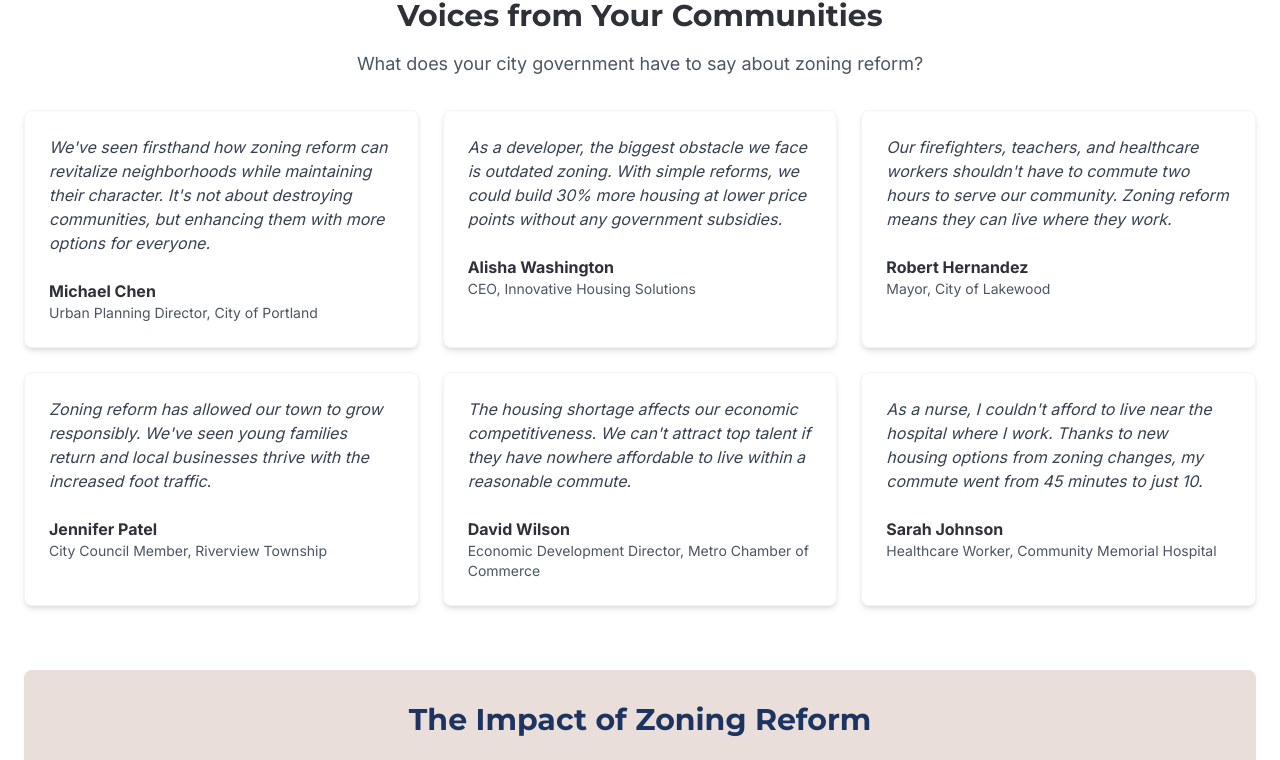
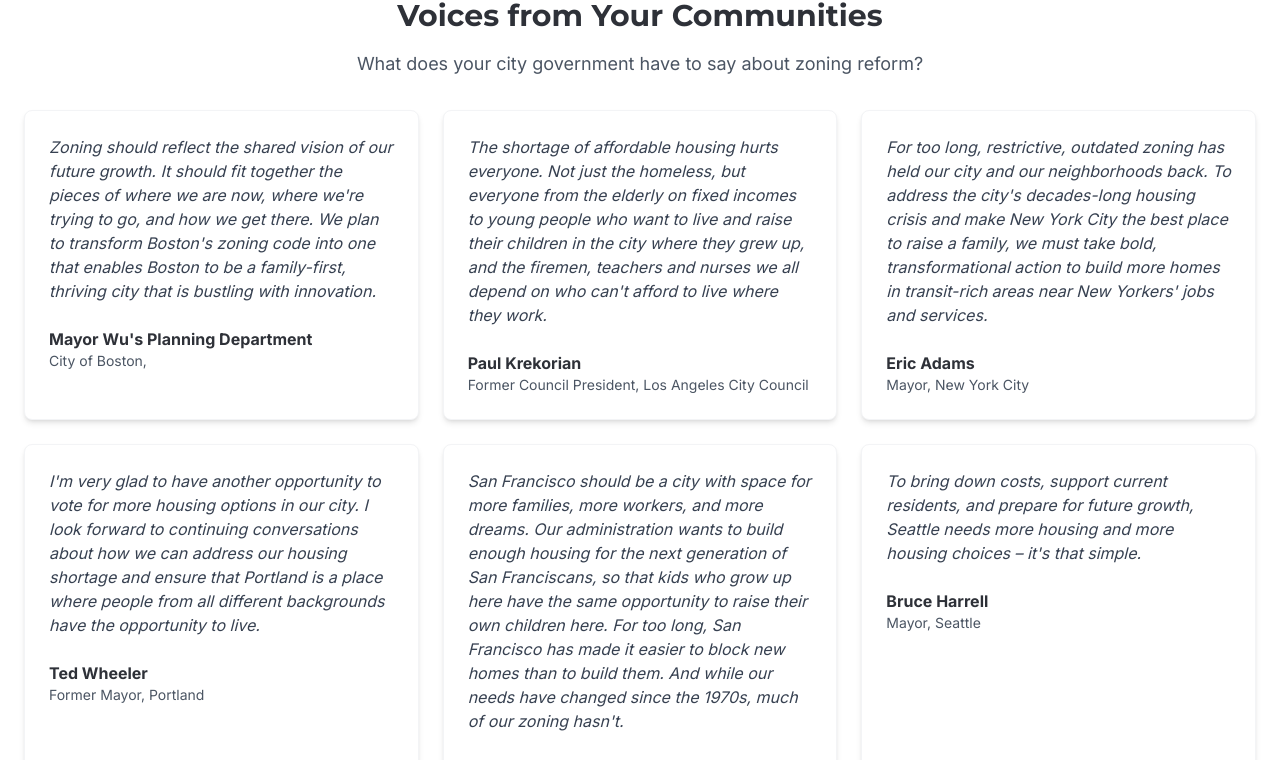
Before and after one commit to PBPL41/pbpl41.github.io, a React (Vite) app: page /why-it-matters in a window 1280 px wide. Shown: the part 1769-2529 px from the top of the page. Built offline with nearby package versions, Linux system fonts and the light colour scheme.

Commit message:
Update Why It Matters page testimonials
Replaced the existing testimonial cards with six new cards containing static, editable quotes.

```diff
--- a/src/components/ui/TestimonialCard.tsx
+++ b/src/components/ui/TestimonialCard.tsx
@@ -1,3 +1,4 @@
+
 import React from 'react';
 interface TestimonialCardProps {
   quote: string;
--- a/src/pages/WhyItMatters.tsx
+++ b/src/pages/WhyItMatters.tsx
@@ -1,3 +1,4 @@
+
 import React from 'react';
 import { Link } from 'react-router-dom';
 import { Button } from '@/components/ui/button';
@@ -120,20 +121,44 @@ const WhyItMatters = () => {
             </div>
 
             <div className="grid md:grid-cols-2 lg:grid-cols-3 gap-6 mb-6">
-              <TestimonialCard quote="We've seen firsthand how zoning reform can revitalize neighborhoods while maintaining their character. It's not about destroying communities, but enhancing them with more options for everyone." name="Michael Chen" title="Urban Planning Director" organization="City of Portland" />
+              <TestimonialCard
+                quote="Zoning should reflect the shared vision of our future growth. It should fit together the pieces of where we are now, where we're trying to go, and how we get there. We plan to transform Boston's zoning code into one that enables Boston to be a family-first, thriving city that is bustling with innovation."
+                name="Mayor Wu's Planning Department"
+                title="City of Boston"
+                organization="" />
 
-              <TestimonialCard quote="As a developer, the biggest obstacle we face is outdated zoning. With simple reforms, we could build 30% more housing at lower price points without any government subsidies." name="Alisha Washington" title="CEO" organization="Innovative Housing Solutions" />
+              <TestimonialCard
+                quote="The shortage of affordable housing hurts everyone. Not just the homeless, but everyone from the elderly on fixed incomes to young people who want to live and raise their children in the city where they grew up, and the firemen, teachers and nurses we all depend on who can't afford to live where they work."
+                name="Paul Krekorian"
+                title="Former Council President"
+                organization="Los Angeles City Council" />
 
-              <TestimonialCard quote="Our firefighters, teachers, and healthcare workers shouldn't have to commute two hours to serve our community. Zoning reform means they can live where they work." name="Robert Hernandez" title="Mayor" organization="City of Lakewood" />
+              <TestimonialCard
+                quote="For too long, restrictive, outdated zoning has held our city and our neighborhoods back. To address the city's decades-long housing crisis and make New York City the best place to raise a family, we must take bold, transformational action to build more homes in transit-rich areas near New Yorkers' jobs and services."
+                name="Eric Adams"
+                title="Mayor"
+                organization="New York City" />
             </div>
 
             {/* Added Second Row of Testimonials */}
             <div className="grid md:grid-cols-2 lg:grid-cols-3 gap-6">
-              <TestimonialCard quote="Zoning reform has allowed our town to grow responsibly. We've seen young families return and local businesses thrive with the increased foot traffic." name="Jennifer Patel" title="City Council Member" organization="Riverview Township" />
+              <TestimonialCard
+                quote="I'm very glad to have another opportunity to vote for more housing options in our city. I look forward to continuing conversations about how we can address our housing shortage and ensure that Portland is a place where people from all different backgrounds have the opportunity to live."
+                name="Ted Wheeler"
+                title="Former Mayor"
+                organization="Portland" />
 
-              <TestimonialCard quote="The housing shortage affects our economic competitiveness. We can't attract top talent if they have nowhere affordable to live within a reasonable commute." name="David Wilson" title="Economic Development Director" organization="Metro Chamber of Commerce" />
+              <TestimonialCard
+                quote="San Francisco should be a city with space for more families, more workers, and more dreams. Our administration wants to build enough housing for the next generation of San Franciscans, so that kids who grow up here have the same opportunity to raise their own children here. For too long, San Francisco has made it easier to block new homes than to build them. And while our needs have changed since the 1970s, much of our zoning hasn't."
+                name="Daniel Lurie"
+                title="Mayor"
+                organization="San Francisco" />
 
-              <TestimonialCard quote="As a nurse, I couldn't afford to live near the hospital where I work. Thanks to new housing options from zoning changes, my commute went from 45 minutes to just 10." name="Sarah Johnson" title="Healthcare Worker" organization="Community Memorial Hospital" />
+              <TestimonialCard
+                quote="To bring down costs, support current residents, and prepare for future growth, Seattle needs more housing and more housing choices – it's that simple."
+                name="Bruce Harrell"
+                title="Mayor"
+                organization="Seattle" />
             </div>
           </div>
 
```
